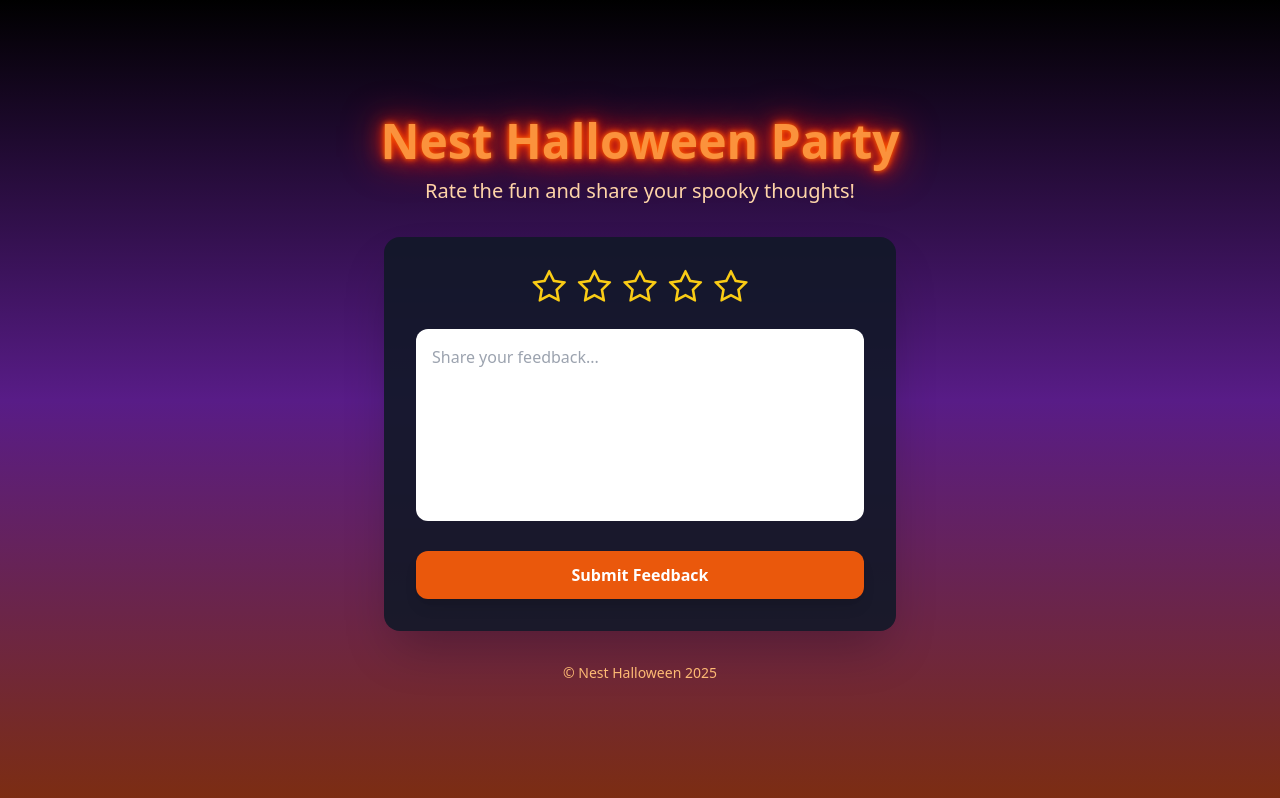
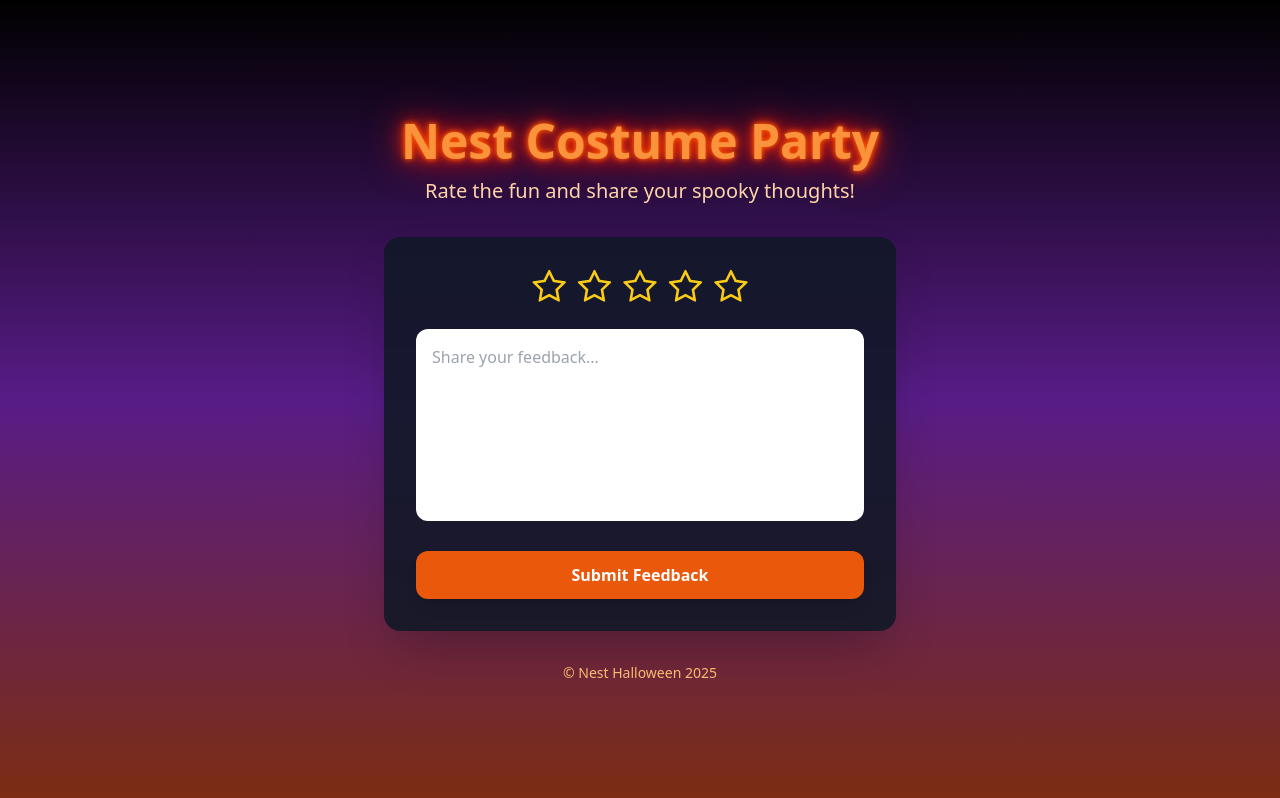
Before and after one commit to Angarag9559/nest-halloween, a website: page public/index.html in a window 1280 px wide. Drawn offline with nearby package versions, Linux system fonts and the light colour scheme.

Commit message:
Update index.html

```diff
--- a/public/index.html
+++ b/public/index.html
@@ -38,7 +38,7 @@
 <body class="bg-gradient-to-b from-black via-purple-900 to-orange-900 min-h-screen flex flex-col items-center justify-center p-4 sm:p-6">
   <header class="text-center mb-8 fade-in">
     <h1 class="text-4xl sm:text-5xl font-extrabold text-orange-400 glow mb-3 text-center leading-tight">
-        Nest Halloween Party
+        Nest Costume Party
     </h1>
 
     <p class="text-lg sm:text-xl text-orange-200">
```
